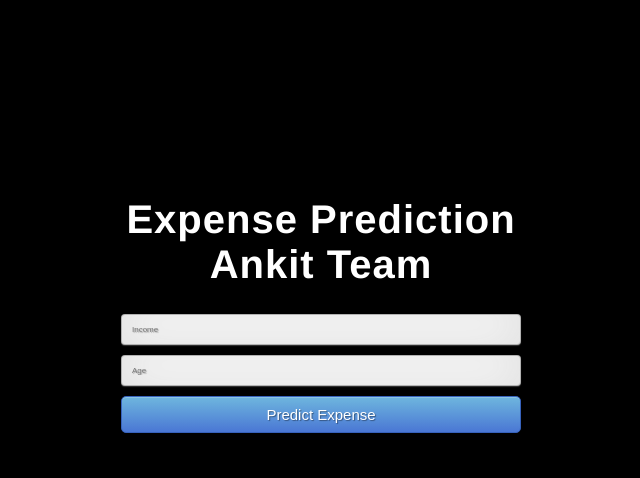
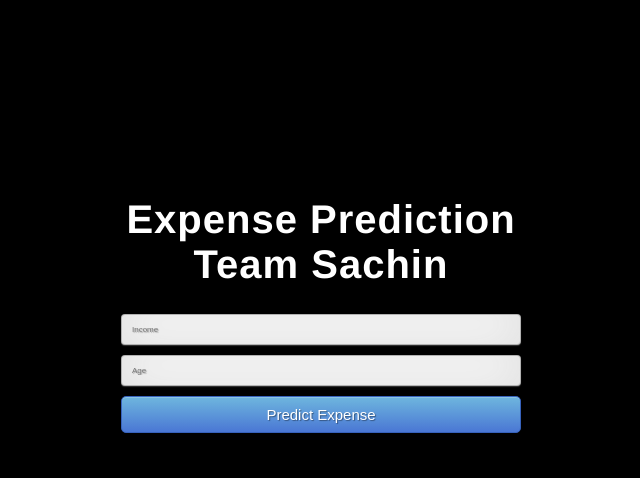
Before and after one commit to Sachin9229/1st-Project, a Flask app: page / in a window 1280 px wide. Shown: the top 478 px of the page, without its empty margins (369-1009 px from the left). Run offline with Flask 2, Linux system fonts and the light colour scheme; parts of the project's set-up code (start-up, migrations or seed data) failed here and were passed over.

Commit message:
Update index.html

```diff
--- a/templates/index.html
+++ b/templates/index.html
@@ -13,7 +13,7 @@
 
 <body style="background: #000;">
  <div class="login">
-	<h1>Expense Prediction Ankit Team</h1>
+	<h1>Expense Prediction Team Sachin</h1>
 
      <!-- Main Input For Receiving Query to our ML -->
     <form action="{{ url_for('predict')}}"method="post">
```
